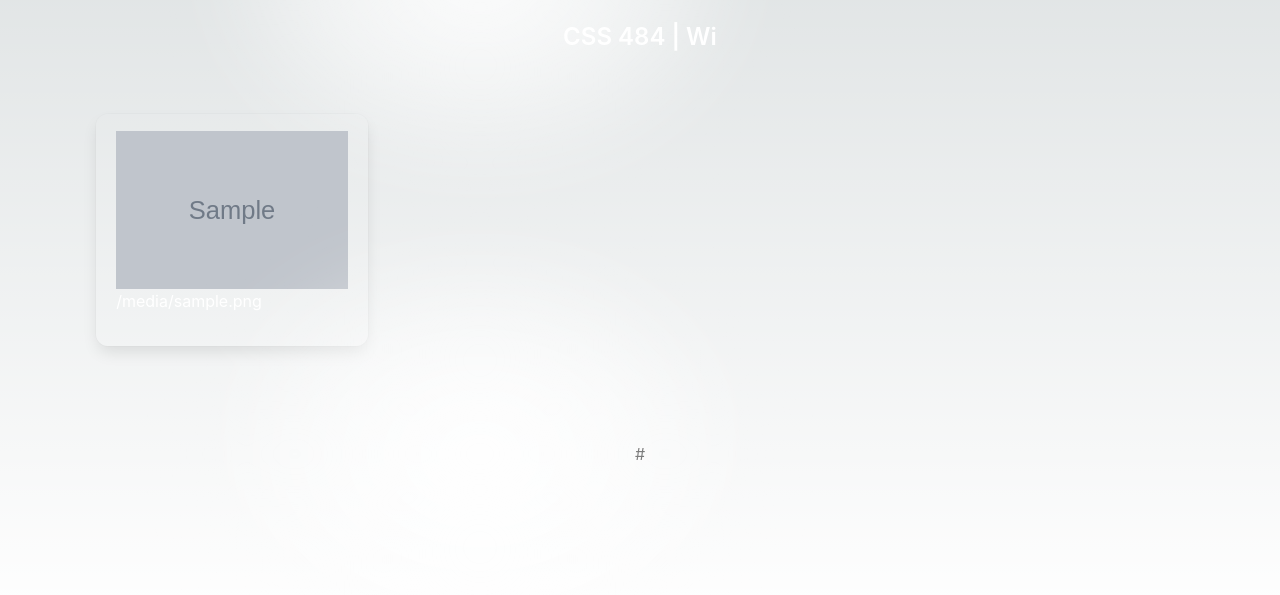
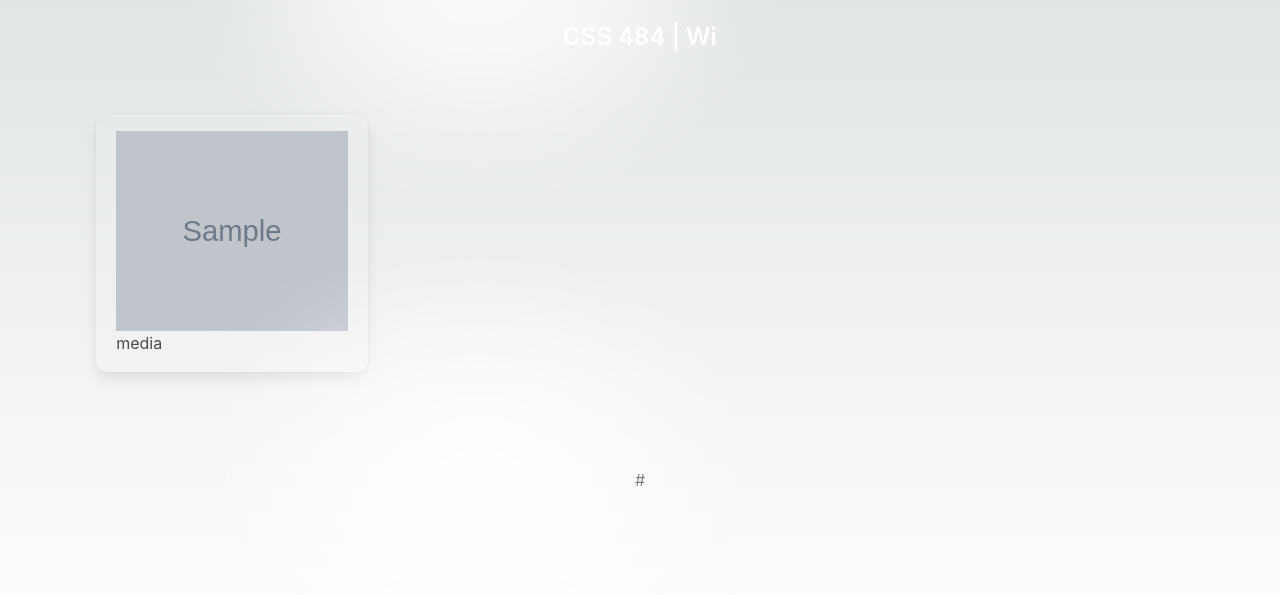
Before and after one commit to justyeethan/Project1-383, a Flask app: template app/templates/sorted.html in a window 1280 px wide. Shown: the part 266-861 px from the top of the page. Before the commit the page ends 726 px from the top, so only its background shows below. Run offline with Flask 2, Linux system fonts and the light colour scheme; the template is opened without the code that fills it: most values are stand-ins (such as "Sample title", 1, 10 or a date in 2020); grey boxes marked "Sample" are stand-in pictures; some libraries are stand-ins or nearby versions.

Commit message:
fixed styling

```diff
--- a/app/static/styles.css
+++ b/app/static/styles.css
@@ -252,7 +252,12 @@ a {
   transition: background 200ms, border 200ms;
 }
 
-.card span {
+.card img {
+  width: 300px;
+  height: 200px;
+}
+
+.card h4 {
   display: inline-block;
   transition: transform 200ms;
 }
@@ -358,7 +363,7 @@ a {
     border: 1px solid rgba(var(--card-border-rgb), 0.15);
   }
 
-  .card:hover span {
+  .card:hover h4 {
     transform: translateX(4px);
   }
 }
@@ -368,7 +373,7 @@ a {
     animation: none;
   }
 
-  .card:hover span {
+  .card:hover h4 {
     transform: none;
   }
 }
--- a/app/templates/index.html
+++ b/app/templates/index.html
@@ -10,7 +10,7 @@
       {% for image in images %}
         <a href="{{ url_for('show_image', image_name=image.split('/')[1] ) }}" class="card">
           <img class="image" src="{{ url_for('static', filename=image) }}" alt="beep">
-          <span>{{image}}</span>
+          <h4 class="title is-4">{{image.split('/')[1]}}</h4>
         </a>
       {% endfor %}
     {% endblock changeOrder %}
--- a/app/templates/sorted.html
+++ b/app/templates/sorted.html
@@ -6,7 +6,7 @@
       class="card"
     >
       <img class="image" src="{{ url_for('static', filename=image) }}" alt="beep" />
-      <span>{{image}}</span>
+      <h4 title="title is-4">{{image.split('/')[1]}}</h4>
     </a>
   {% endfor %}
 {% endblock %}
```
Also changed, not shown: 1 other file.
